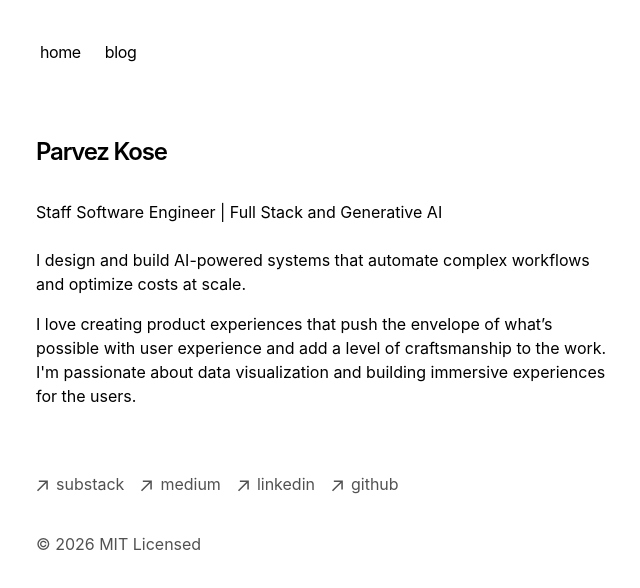
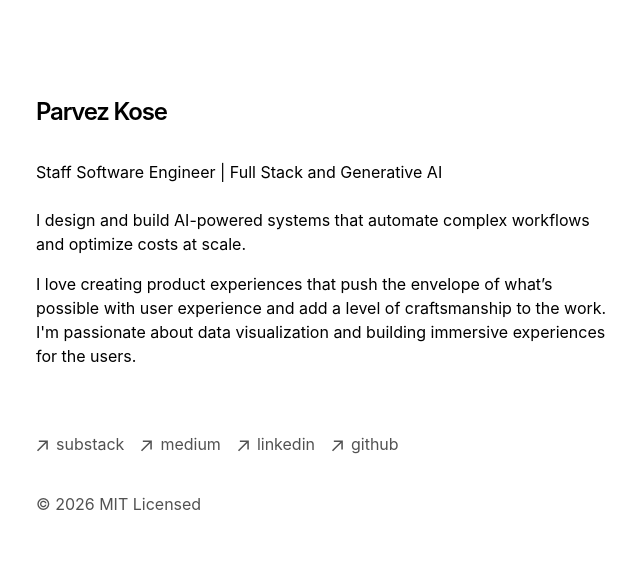
Before and after one commit to parvezk/parvezkose.com, a Next.js app: page / in a window 1280 px wide. Shown: the top 588 px of the page, without its empty margins (316-956 px from the left). Built offline with nearby package versions, Linux system fonts and the light colour scheme.

Commit message:
Revert "Enable navigation links in portfolio site"
This reverts commit 101a37a59e65882ca03fec7a6ad4a765d9ec3ba3.

```diff
--- a/app/components/nav.tsx
+++ b/app/components/nav.tsx
@@ -18,7 +18,7 @@ export function Navbar() {
           id="nav"
         >
           <div className="flex flex-row space-x-0 pr-10">
-            {Object.entries(navItems).map(([path, { name }]) => {
+            {/* {Object.entries(navItems).map(([path, { name }]) => {
               return (
                 <Link
                   key={path}
@@ -28,7 +28,7 @@ export function Navbar() {
                   {name}
                 </Link>
               );
-            })}
+            })} */}
           </div>
         </nav>
       </div>
```
